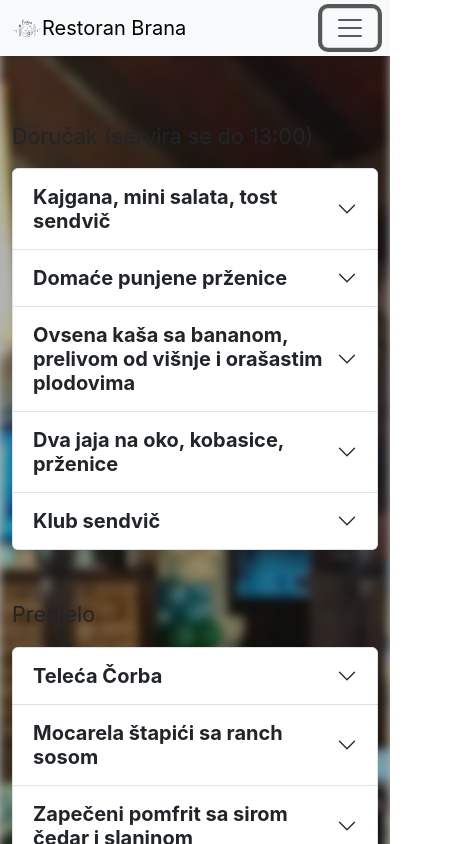
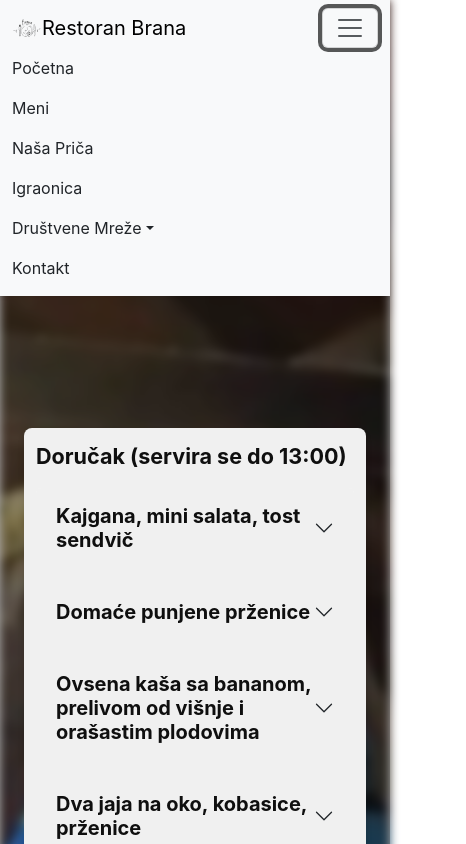
Before and after one commit to crni99/restoran-brana, a React (Create React App) app: page /menu in a window 390 px wide. Both pictures are taken after a click on the button 350 px from the left and 28 px from the top of the page. Shown: the top 844 px of the page, 466 px wide, since content can reach past the window. Built offline with nearby package versions, Linux system fonts and the light colour scheme.

Commit message:
update of pages, responsive and style

```diff
--- a/package.json
+++ b/package.json
@@ -12,6 +12,7 @@
     "@testing-library/jest-dom": "^6.6.3",
     "@testing-library/react": "^16.2.0",
     "@testing-library/user-event": "^13.5.0",
+    "aos": "^3.0.0-beta.6",
     "react": "^19.0.0",
     "react-dom": "^19.0.0",
     "react-router-dom": "^7.3.0",
--- a/public/index.html
+++ b/public/index.html
@@ -25,8 +25,6 @@
   <link href="https://cdn.jsdelivr.net/npm/bootstrap@5.3.3/dist/css/bootstrap.min.css" rel="stylesheet"
     integrity="sha384-QWTKZyjpPEjISv5WaRU9OFeRpok6YctnYmDr5pNlyT2bRjXh0JMhjY6hW+ALEwIH" crossorigin="anonymous">
 
-  <link rel="stylesheet" href="https://unpkg.com/aos@next/dist/aos.css" />
-
 </head>
 
 <body>
@@ -38,11 +36,6 @@
     integrity="sha384-YvpcrYf0tY3lHB60NNkmXc5s9fDVZLESaAA55NDzOxhy9GkcIdslK1eN7N6jIeHz"
     crossorigin="anonymous"></script>
 
-  <script src="https://unpkg.com/aos@next/dist/aos.js"></script>
-  <script>
-    AOS.init();
-  </script>
-
 </body>
 
 </html>
--- a/src/App.js
+++ b/src/App.js
@@ -3,6 +3,10 @@ import Header from './components/common/header/Header';
 import Footer from './components/common/Footer';
 import ContactPage from './pages/Contact';
 import MenuPage from './pages/Menu';
+import AOS from 'aos';
+import 'aos/dist/aos.css';
+
+AOS.init();
 
 function App() {
   return (
--- a/src/components/common/MenuSection.jsx
+++ b/src/components/common/MenuSection.jsx
@@ -2,9 +2,9 @@ import React from 'react';
 
 const MenuSection = ({ title, items, sectionId }) => {
     return (
-        <div className="menu-section">
+        <div className="menu-section w-100">
             <span>
-                <p className="fs-4 mt-5">{title}</p>
+                <p className="fs-4">{title}</p>
             </span>
             <div className="accordion" id={`accordion${sectionId}`}>
                 {items.map((item, index) => (
@@ -28,13 +28,13 @@ const MenuSection = ({ title, items, sectionId }) => {
                             data-bs-parent={`#accordion${sectionId}`}
                         >
                             <div className="accordion-body">
-                                <div className="card mb-3">
+                                <div className="card w-100"> {/* Ensure this also takes 100% width */}
                                     <img
                                         src={process.env.PUBLIC_URL + item.image}
                                         className="card-img-top rounded w-25 h-auto"
                                         alt={item.title}
                                     />
-                                    <div className="card-body">
+                                    <div className="card-body mt-3">
                                         <p className="card-text">{item.description}</p>
                                         <p className="card-text">
                                             <small className="text-muted">{item.price} RSD</small>
--- a/src/components/common/header/Header.jsx
+++ b/src/components/common/header/Header.jsx
@@ -3,7 +3,6 @@ import { Link } from 'react-router-dom';
 import logo from "../../../assets/logo.svg";
 
 export default function Header() {
-
     return (
         <header>
             <nav className="navbar navbar-expand-lg shadow-sm mb-3 bg-body-tertiary">
@@ -12,12 +11,23 @@ export default function Header() {
                         <img src={logo} width="30" height="30" className="d-inline-block align-top" alt="Logo" />
                         <span>Restoran Brana</span>
                     </Link>
-                    <button className="navbar-toggler" type="button" data-toggle="collapse" data-target="#navbarSupportedContent" aria-controls="navbarSupportedContent" aria-expanded="false" aria-label="Toggle navigation">
+                    <button
+                        className="navbar-toggler"
+                        type="button"
+                        data-bs-toggle="collapse"
+                        data-bs-target="#navbarSupportedContent"
+                        aria-controls="navbarSupportedContent"
+                        aria-expanded="false"
+                        aria-label="Toggle navigation"
+                    >
                         <span className="navbar-toggler-icon"></span>
                     </button>
 
                     <div className="collapse navbar-collapse" id="navbarSupportedContent">
                         <ul className="navbar-nav ms-auto">
+                        <li className="nav-item">
+                                <Link to="/" className="nav-link"> Početna </Link>
+                            </li>
                             <li className="nav-item">
                                 <Link to="/menu" className="nav-link"> Meni </Link>
                             </li>
@@ -28,13 +38,35 @@ export default function Header() {
                                 <Link to="/playroom" className="nav-link"> Igraonica </Link>
                             </li>
                             <li className="nav-item dropdown">
-                                <a className="nav-link dropdown-toggle" href="" id="navbarDropdown" role="button" data-bs-toggle="dropdown" aria-haspopup="true" aria-expanded="false">
+                                <a
+                                    className="nav-link dropdown-toggle"
+                                    href="#"
+                                    id="navbarDropdown"
+                                    role="button"
+                                    data-bs-toggle="dropdown"
+                                    aria-haspopup="true"
+                                    aria-expanded="false"
+                                >
                                     Društvene Mreže
                                 </a>
                                 <div className="dropdown-menu" aria-labelledby="navbarDropdown">
-                                    <a className="dropdown-item" href="https://www.instagram.com/restoran.brana.ljig/" target="_blank" rel="noopener noreferrer"> Instagram </a>
+                                    <a
+                                        className="dropdown-item"
+                                        href="https://www.instagram.com/restoran.brana.ljig/"
+                                        target="_blank"
+                                        rel="noopener noreferrer"
+                                    >
+                                        Instagram
+                                    </a>
                                     <div className="dropdown-divider"></div>
-                                    <a className="dropdown-item" href="https://www.facebook.com/RestoranBrana" target="_blank" rel="noopener noreferrer"> Facebook </a>
+                                    <a
+                                        className="dropdown-item"
+                                        href="https://www.facebook.com/RestoranBrana"
+                                        target="_blank"
+                                        rel="noopener noreferrer"
+                                    >
+                                        Facebook
+                                    </a>
                                 </div>
                             </li>
                             <li className="nav-item">
--- a/src/index.css
+++ b/src/index.css
@@ -44,9 +44,10 @@ body::after {
 
 .row-wrapper {
   padding: 1rem;
-  background-color: var(--dark-red);
+  background-color: var(--white);
   border-radius: 1rem;
-  color: var(--white);
+  color: var(--black);
+  box-shadow: 0 4px 8px rgba(0, 0, 0, 0.3);
 }
 
 code {
@@ -55,7 +56,7 @@ code {
 }
 
 a {
-  color: var(--white);
+  color: var(--bs-primary);
 }
 
 footer a {
@@ -65,8 +66,7 @@ footer a {
 a:hover,
 a:focus,
 a:active {
-  color: var(--bs-primary);
-  background-color: var(--white);
+  color: var(--dark-red);
 }
 
 footer a:hover,
@@ -108,6 +108,129 @@ footer a:active {
   background-color: var(--dark-red);
 }
 
+.container-full-view {
+  min-height: 90dvh;
+}
+
+.custom-icon {
+  color: var(--black);
+}
+
 .mt-4 {
   margin-top: 2rem !important;
 }
+
+.menu-section {
+  background-color: var(--white);
+  border-radius: 8px;
+  padding: 2rem;
+  box-shadow: 0 4px 6px rgba(0, 0, 0, 0.1);
+}
+
+.menu-section p {
+  color: var(--black);
+  font-weight: bold;
+  font-size: 1.25rem;
+}
+
+.accordion-item {
+  border: 1px solid var(--light-gray);
+  border-radius: 5px;
+  margin-bottom: 1rem;
+}
+
+.accordion-button {
+  background-color: var(--white);
+  color: var(--black);
+  font-size: 1rem;
+  font-weight: bold;
+  border: none;
+  transition: all 0.3s ease;
+}
+
+.accordion-button:not(.collapsed) {
+  background-color: var(--dark-red);
+  color: var(--white);
+}
+
+.accordion-button:hover,
+.accordion-button:focus,
+.accordion-button:active {
+  background-color: var(--dark-red);
+  color: var(--white);
+}
+
+.accordion-body {
+  background-color: var(--light-gray);
+  padding: 1rem;
+  border-top: 1px solid var(--dark-red);
+}
+
+.card {
+  border: 1px solid var(--light-gray);
+  border-radius: 8px;
+  overflow: hidden;
+}
+
+.card-img-top {
+  max-height: 200px;
+  object-fit: cover;
+}
+
+.card-body {
+  background-color: var(--white);
+}
+
+.card-text {
+  font-size: 1rem;
+  color: var(--black);
+}
+
+.card-text small {
+  color: var(--dark-red);
+}
+
+@media (max-width: 768px) {
+  .accordion-button {
+    font-size: 0.9rem;
+  }
+
+  .card-img-top {
+    max-height: 150px;
+  }
+
+  .menu-section {
+    padding: 1rem;
+  }
+
+  .accordion-item {
+    margin-bottom: 1rem;
+  }
+
+  .card-body {
+    padding: 0.75rem;
+  }
+}
+
+@media (max-width: 576px) {
+  .menu-section {
+    padding: 0.75rem;
+  }
+
+  .accordion-button {
+    font-size: 0.85rem;
+  }
+
+  .accordion-body {
+    padding: 0.75rem;
+  }
+
+  .card-img-top {
+    max-height: 120px;
+  }
+}
+
+.contact-image {
+  max-width: 50%;
+  object-fit: cover;
+}
--- a/src/pages/Menu.jsx
+++ b/src/pages/Menu.jsx
@@ -14,26 +14,33 @@ const MenuPage = () => {
     }, []);
 
     return (
-        <div className=".container-md mt-5 mb-5 ">
+        <div className="container-fluid">
 
+            <div className='d-flex justify-content-center align-items-center container-full-view w-100 mb-5' data-aos="fade-left" data-aos-duration="2000">
                 <MenuSection
                     title="Doručak (servira se do 13:00)"
                     items={breakfastItems}
                     sectionId="Breakfast"
                 />
+            </div>
 
+            <div className='d-flex justify-content-center align-items-center container-full-view w-100 mb-5' data-aos="fade-right" data-aos-duration="2000">
                 <MenuSection
                     title="Predjelo"
                     items={appetizerItems}
                     sectionId="Appetizer"
                 />
+            </div>
 
+            <div className='d-flex justify-content-center align-items-center container-full-view w-100 mb-5' data-aos="fade-left" data-aos-duration="2000">
                 <MenuSection
                     title="Burgeri i Tortilje"
                     items={burgeriTortiljeItems}
                     sectionId="BurgeriTortilje"
                 />
             </div>
+
+        </div>
     );
 };
 
```
Also changed, not shown: src/components/common/Footer.jsx (+4 -4 lines), src/pages/Contact.jsx (+11 -11 lines), src/pages/Playroom.jsx (added), 1 other file (tests, documents, lock files or other folders). Lines whose indentation alone changed are shown as unchanged.
